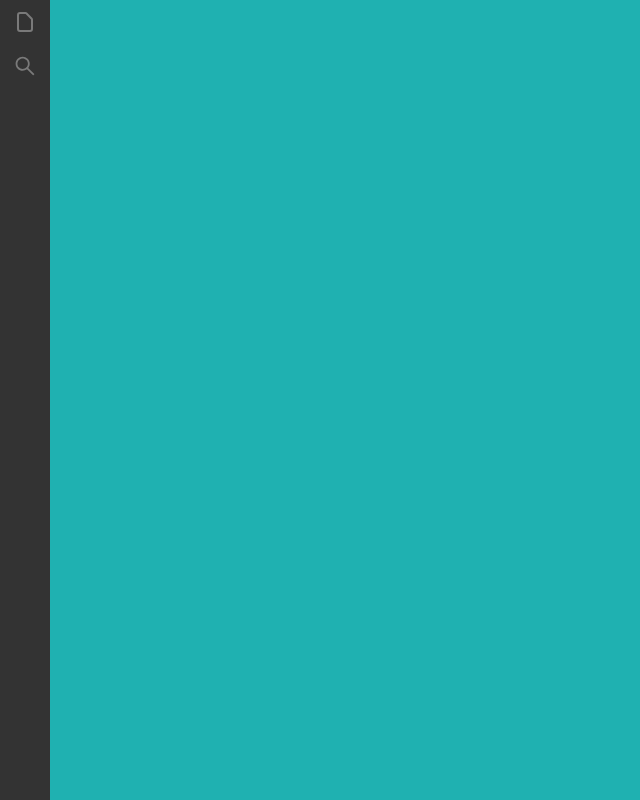
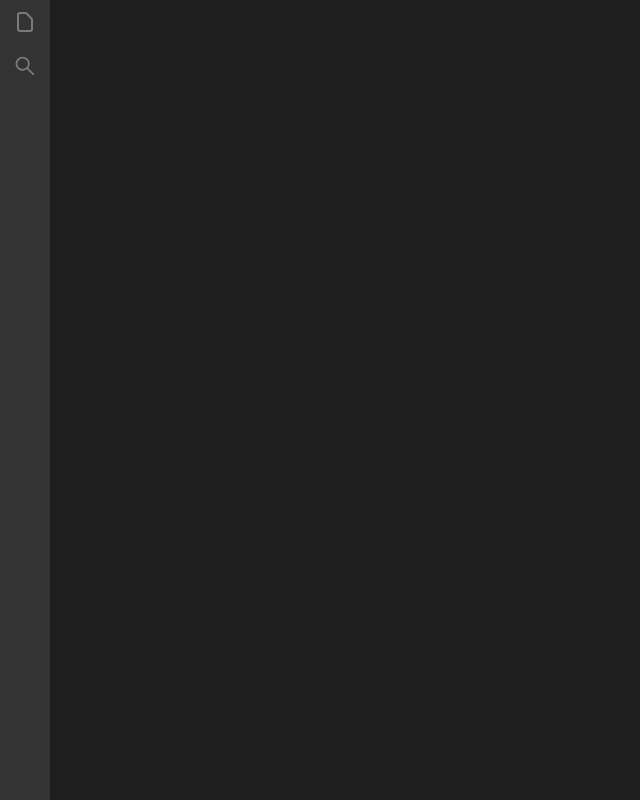
Before and after one commit to JaeWonLee3003/vs-blog, a React (Create React App) app: page / in a window 1280 px wide. Shown: the whole page, without its empty margins (0-640 px from the left). Built offline with nearby package versions, Linux system fonts and the light colour scheme.

Commit message:
addFiveClass

```diff
--- a/src/App.js
+++ b/src/App.js
@@ -1,10 +1,12 @@
+import { useState } from "react";
 import {
   createBrowserRouter,
   createRoutesFromElements,
   Route,
   RouterProvider,
 } from "react-router-dom";
-import Main from "./components/Main";
+import Main from "./pages/Main";
+import AppContext from "./context/Appcontext";
 
 const router = createBrowserRouter(
   createRoutesFromElements(
@@ -16,7 +18,17 @@
 );
 
 function App() {
-  return <RouterProvider router={router} />;
+  const [selectedPost, setSelectedPost] = useState("");
+  return (
+    <AppContext.Provider
+      value={{
+        selectedPost,
+        setSelectedPost,
+      }}
+    >
+      <RouterProvider router={router} />
+    </AppContext.Provider>
+  );
 }
 
 export default App;
--- /dev/null
+++ b/src/components/Content.js
@@ -0,0 +1,21 @@
+import { useContext } from "react";
+import Appcontext from "../context/Appcontext";
+import Accordion from "./Accordion";
+function Content({ type, title, children }) {
+  const { setSelectedPost } = useContext(Appcontext);
+
+  function selectedFunction() {
+    setSelectedPost(title);
+  }
+
+  return type === "directory" ? (
+    <Accordion title={`📂${title}`}>
+      {children?.map((one) => (
+        <Content {...one} />
+      ))}
+    </Accordion>
+  ) : (
+    <div onClick={selectedFunction}>&nbsp;&nbsp;&nbsp;&nbsp;📝{title}</div>
+  );
+}
+export default Content;
--- /dev/null
+++ b/src/context/Appcontext.js
@@ -0,0 +1,6 @@
+import React from "react";
+
+export default React.createContext({
+  selectedPost: "test",
+  setSelectedPost: () => {},
+});
--- a/src/components/Main.js
+++ b/src/pages/Main.js
@@ -1,8 +1,10 @@
-import React, { useState } from "react";
+import React, { useContext, useState } from "react";
 import styled from "styled-components";
 import { HiOutlineDocument } from "react-icons/hi";
 import { AiOutlineSearch } from "react-icons/ai";
-import Accordion from "./Accordion";
+import Accordion from "../components/Accordion";
+import Content from "../components/Content";
+import Appcontext from "../context/Appcontext";
 
 const tempData = [
   {
@@ -41,6 +43,7 @@
 
 function Main() {
   const [selected, setSelected] = useState(null);
+  const { selectedPost } = useContext(Appcontext);
 
   const listArr = [
     {
@@ -87,19 +90,8 @@
           {listArr[selected].content}
         </LeftContent>
       )}
+      <RightContent>{selectedPost}</RightContent>
     </Wrap>
-  );
-}
-
-function Content({ type, title, children }) {
-  return type === "directory" ? (
-    <Accordion title={`📂${title}`}>
-      {children?.map((one) => (
-        <Content {...one} />
-      ))}
-    </Accordion>
-  ) : (
-    <div>&nbsp;&nbsp;&nbsp;&nbsp;📝{title}</div>
   );
 }
 
@@ -121,13 +113,13 @@
 const Wrap = styled.div`
   display: flex;
   height: 100vh;
-  background-color: #1fb1b1;
 `;
 
 const LeftBar = styled.div`
   width: 50px;
   height: 100%;
   background-color: #333333;
+  min-width: 50px;
 `;
 
 const LeftContent = styled.div`
@@ -141,3 +133,7 @@
     color: #7a7a7a;
   }
 `;
+const RightContent = styled.div`
+  background-color: #1e1e1e;
+  width: 100%;
+`;
```
Also changed, not shown: src/index.js (+6 -6 lines).
